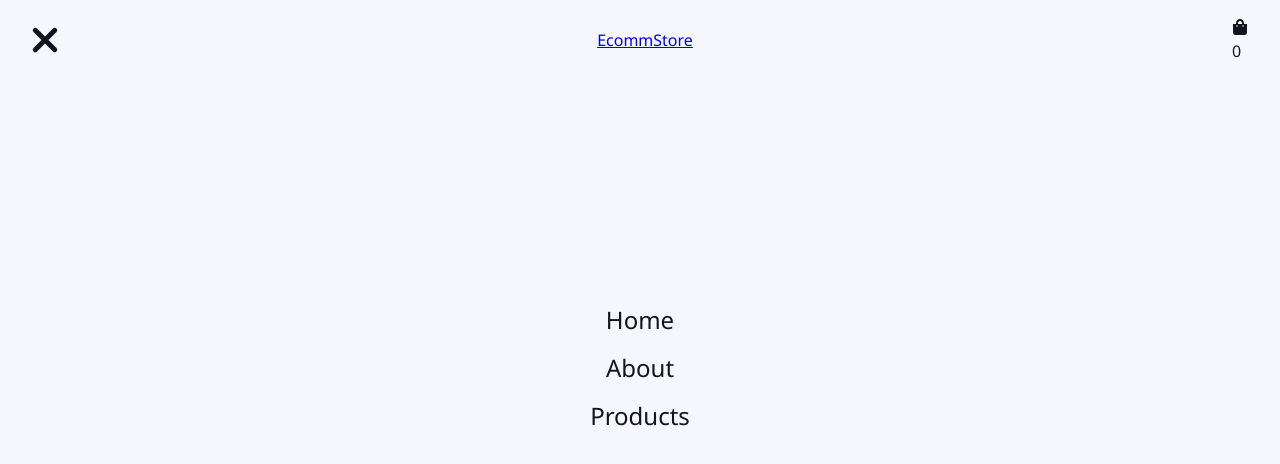
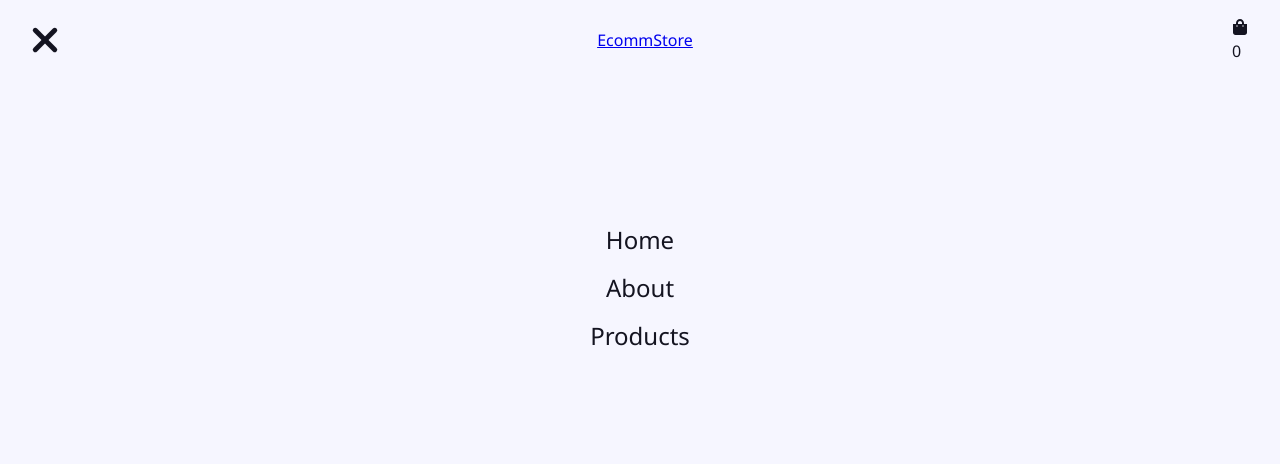
Before and after one commit to lauradotcom/codecademy-collab-ecommerce, a Gatsby site: page / in a window 1280 px wide. Both pictures are taken after a click on the element 45 px from the left and 40 px from the top of the page. Built offline with nearby package versions, Linux system fonts and the light colour scheme; Gatsby itself is replaced by a stand-in of ours.

Commit message:
Reduce nav vertical padding

```diff
--- a/src/components/Layout/MenuModal/MenuModal.module.css
+++ b/src/components/Layout/MenuModal/MenuModal.module.css
@@ -7,7 +7,7 @@
 }
 
 .nav {
-  padding: 25vh 25vw;
+  padding: 15vh 25vw;
 }
 
 .nav ul {
```
